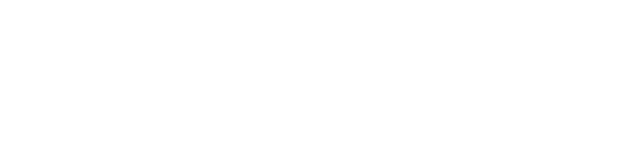
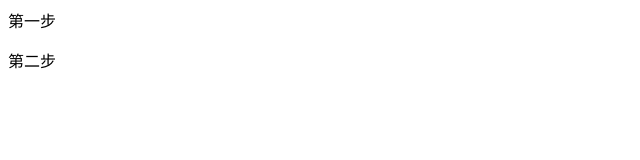
Before and after one commit to zhaomeiyu/96, a plain HTML site: page index.html in a window 1280 px wide. Shown: the whole page, without its empty margins (0-640 px from the left). Drawn offline with Linux system fonts and the light colour scheme.

Commit message:
第二次提交的数据

```diff
--- a/index.html
+++ b/index.html
@@ -8,7 +8,8 @@
 </head>
 
 <body>
-    <div></div>
+    <div>第一步</div>
+    <p>第二步</p>
 </body>
 
 </html>
```
